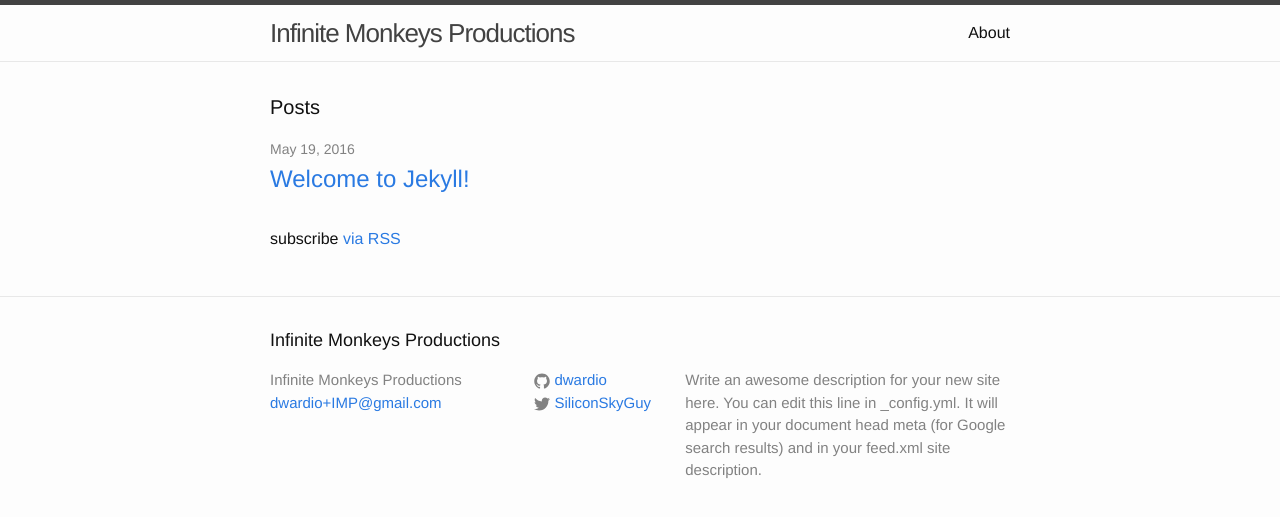
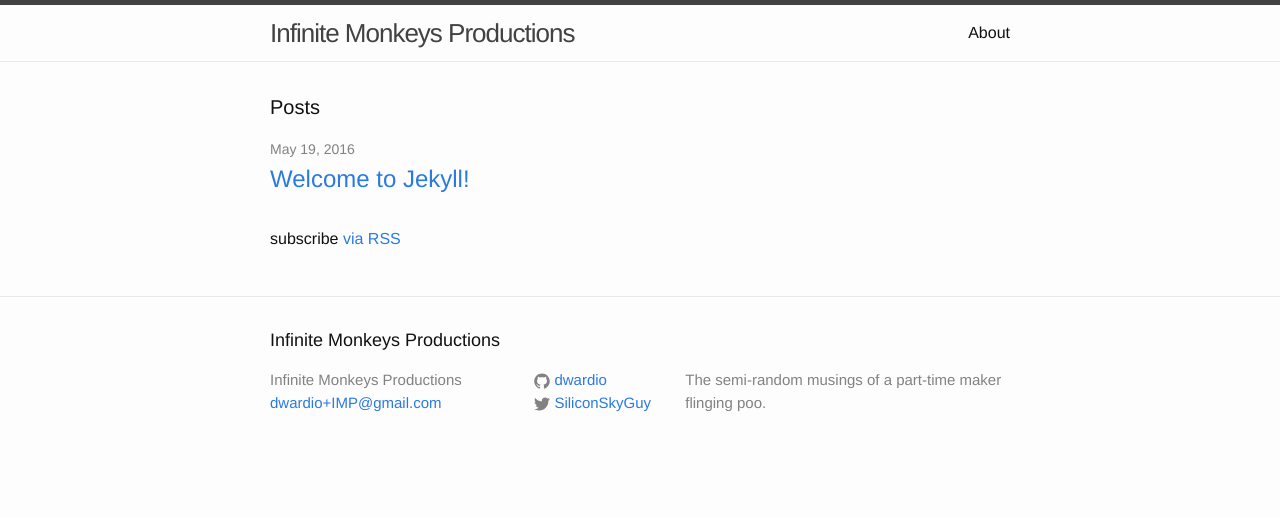
Before and after one commit to dwardio/dwardio.github.io, a Jekyll site: the page built from index.html, in a window 1280 px wide. Shown: the top 517 px of the page. Built offline with Jekyll 4.4.1, drawn with Linux system fonts in a browser that asks for light colours.

Commit message:
Update _config.yml

```diff
--- a/_config.yml
+++ b/_config.yml
@@ -9,9 +9,7 @@
 title: Infinite Monkeys Productions
 email: dwardio+IMP@gmail.com
 description: > # this means to ignore newlines until "baseurl:"
-  Write an awesome description for your new site here. You can edit this
-  line in _config.yml. It will appear in your document head meta (for
-  Google search results) and in your feed.xml site description.
+  The semi-random musings of a part-time maker flinging poo.
 baseurl: "" # the subpath of your site, e.g. /blog
 url: "http://infinitemonkeysproductions.com" # the base hostname & protocol for your site
 twitter_username: SiliconSkyGuy
```
